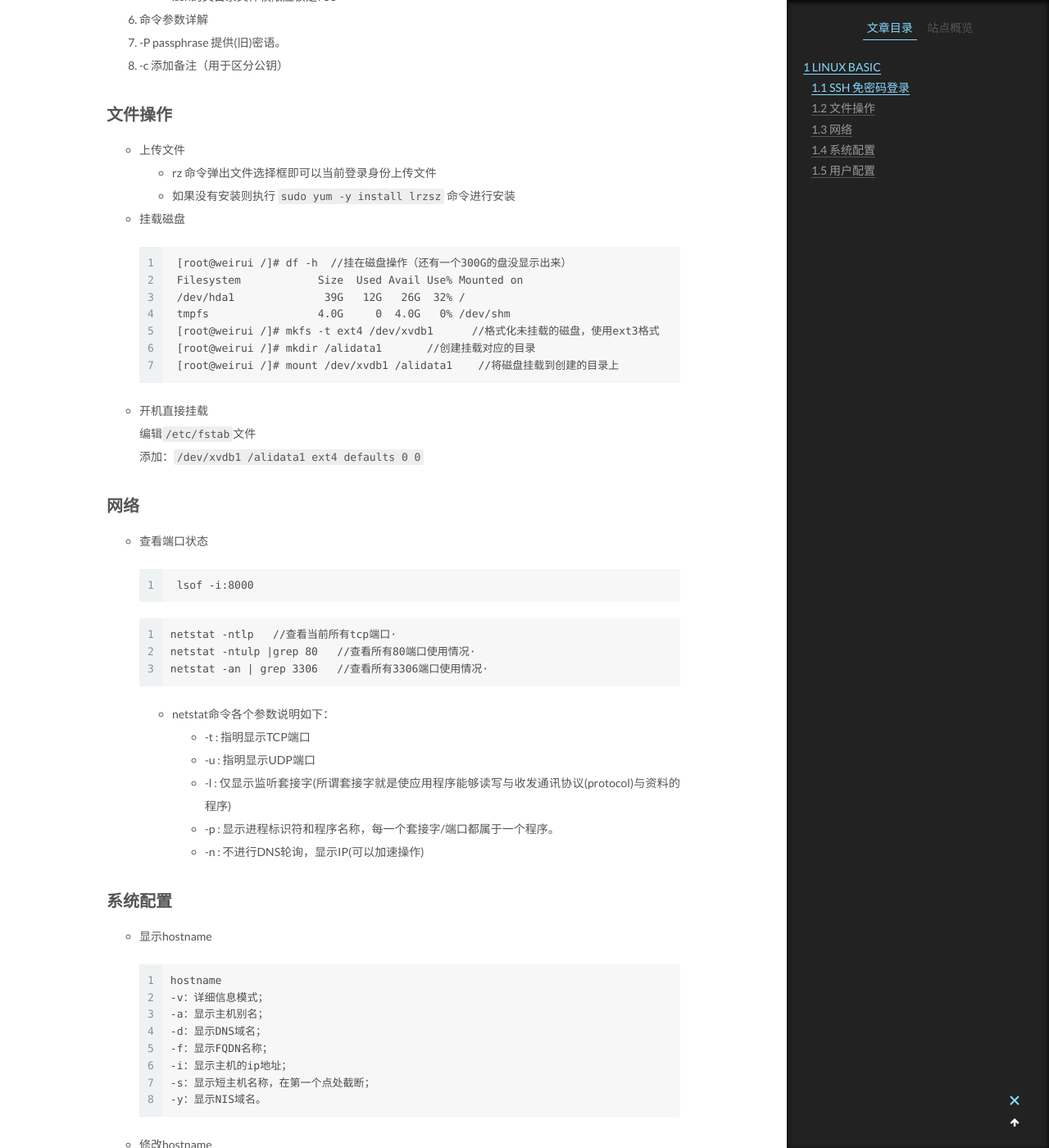
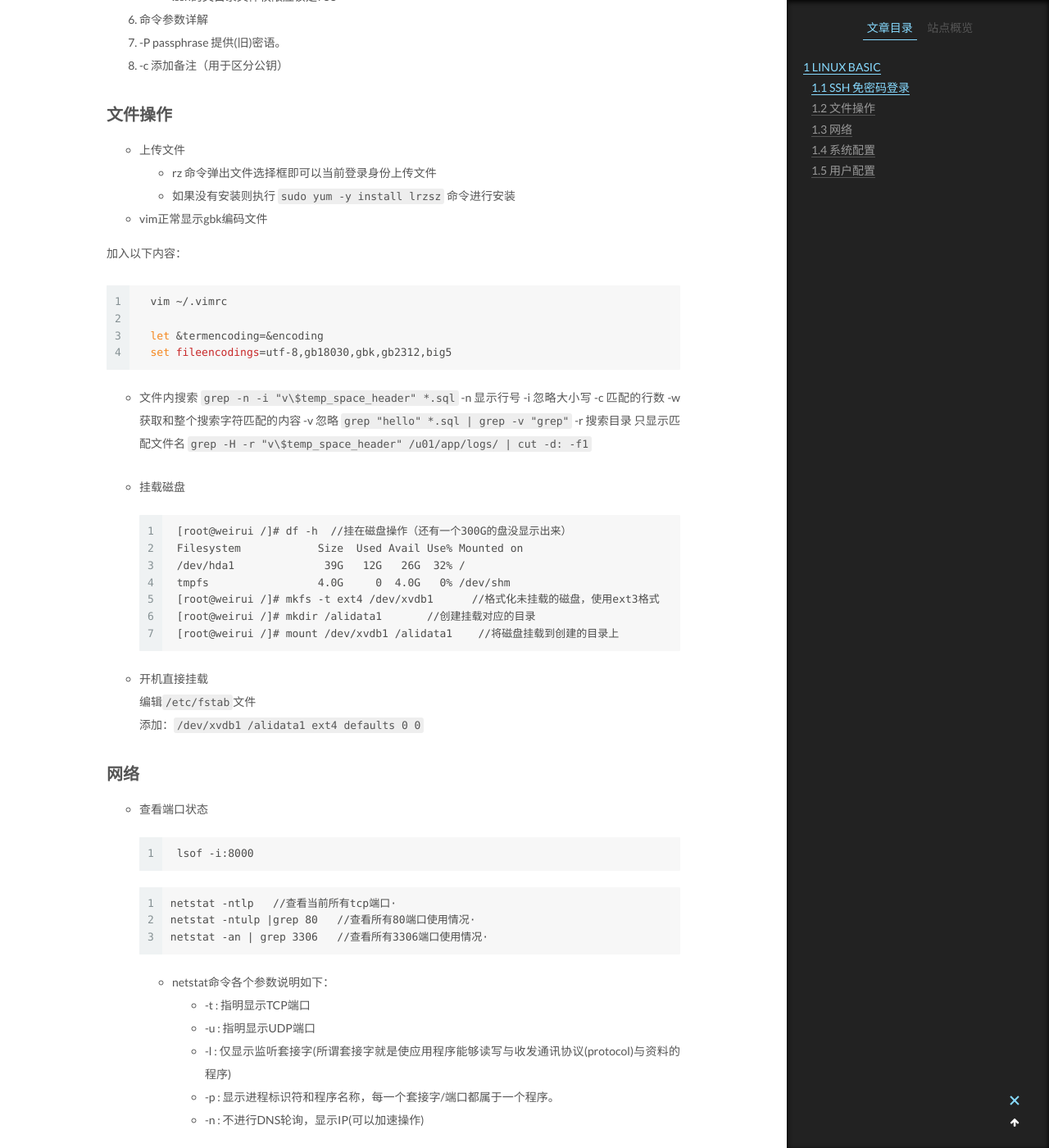
Before and after one commit to WeekiXu/docs, a Jekyll site: the page built from _posts/2018-05-05-linux-basic.md, in a window 1280 px wide and 1400 px high, scrolled down 1102 px. Shown: the whole window at 82% size. Built offline with Jekyll 4.4.1, drawn with Linux system fonts in a browser that asks for light colours.

Commit message:
@weeki/更新vim编码，文件搜索

````diff
--- a/_posts/2018-05-05-linux-basic.md
+++ b/_posts/2018-05-05-linux-basic.md
@@ -39,6 +39,28 @@ tags:
  * 上传文件
    - rz 命令弹出文件选择框即可以当前登录身份上传文件
    - 如果没有安装则执行 `sudo yum -y install lrzsz` 命令进行安装
+
+* vim正常显示gbk编码文件
+
+加入以下内容：
+
+```bash
+  vim ~/.vimrc
+
+  let &termencoding=&encoding
+  set fileencodings=utf-8,gb18030,gbk,gb2312,big5
+  ```
+
+ * 文件内搜索
+   `grep -n -i "v\$temp_space_header" *.sql`
+   -n 显示行号
+   -i 忽略大小写
+   -c 匹配的行数
+   -w 获取和整个搜索字符匹配的内容
+   -v 忽略 `grep "hello" *.sql | grep -v "grep"`
+   -r 搜索目录
+   只显示匹配文件名 `grep -H -r "v\$temp_space_header" /u01/app/logs/ | cut -d: -f1`
+
  * 挂载磁盘
 ```
  [root@weirui /]# df -h  //挂在磁盘操作（还有一个300G的盘没显示出来）
@@ -48,7 +70,7 @@ tags:
  [root@weirui /]# mkfs -t ext4 /dev/xvdb1      //格式化未挂载的磁盘，使用ext3格式
  [root@weirui /]# mkdir /alidata1       //创建挂载对应的目录
  [root@weirui /]# mount /dev/xvdb1 /alidata1    //将磁盘挂载到创建的目录上
- ```
+```
  * 开机直接挂载
 编辑`/etc/fstab`文件
 添加：`/dev/xvdb1 /alidata1 ext4 defaults 0 0 `
@@ -57,12 +79,12 @@ tags:
  * 查看端口状态
  ```
  lsof -i:8000
-```
+ ```
  ```
 netstat -ntlp   //查看当前所有tcp端口·
 netstat -ntulp |grep 80   //查看所有80端口使用情况·
 netstat -an | grep 3306   //查看所有3306端口使用情况·
-```
+ ```
    * netstat命令各个参数说明如下：
       * -t : 指明显示TCP端口
       * -u : 指明显示UDP端口
@@ -81,7 +103,7 @@ hostname
 -i：显示主机的ip地址；
 -s：显示短主机名称，在第一个点处截断；
 -y：显示NIS域名。
-```
+ ```
  * 修改hostname
 永久修改主机名，需要同时修改`/etc/hosts`和`/etc/sysconfig/network`的相关内容
 
````
